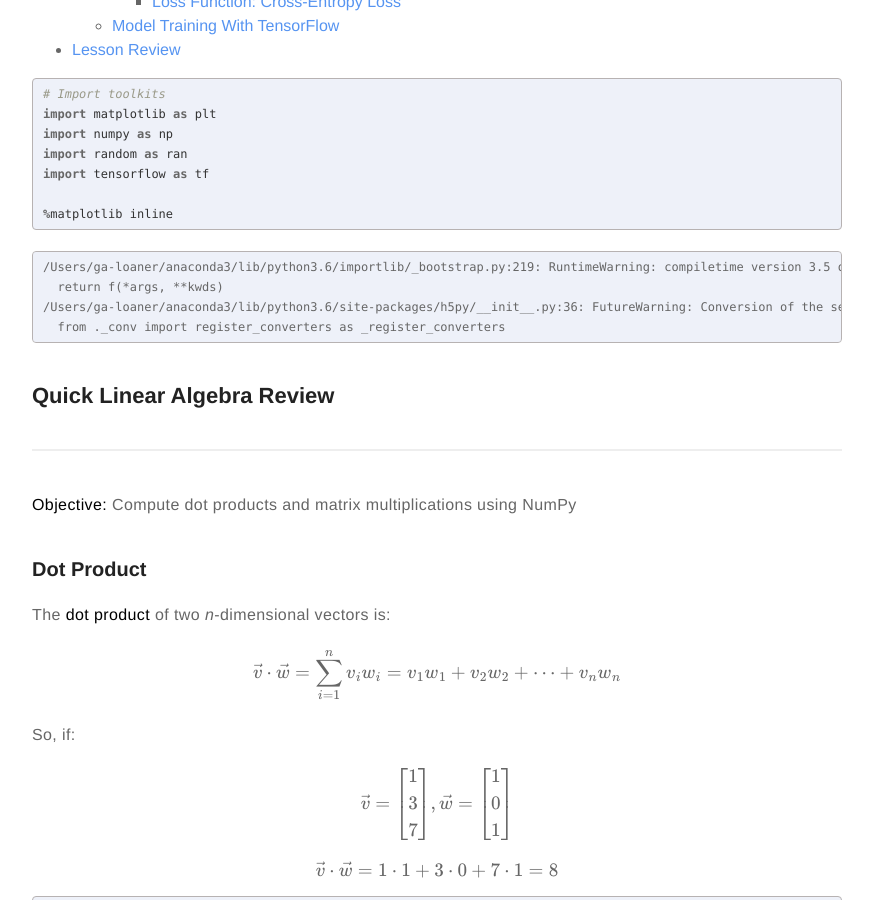
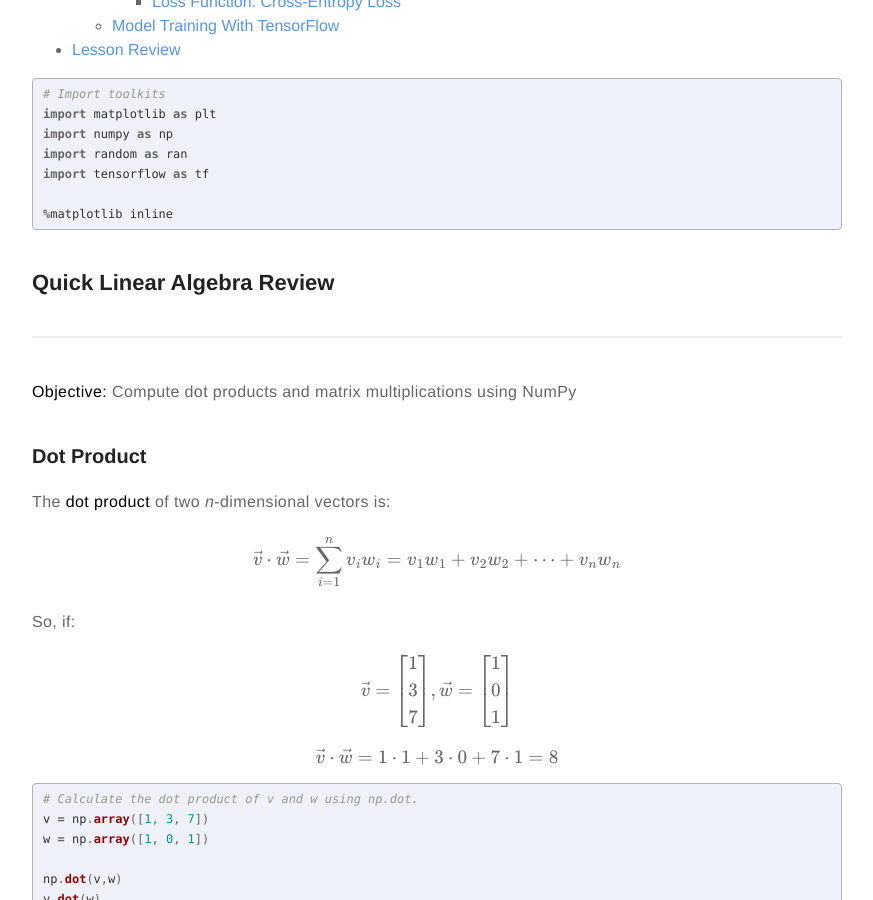
Before and after one commit to meccaLeccaHi/meccaLeccaHi.github.io, a Jekyll site: the page built from _posts/2018-10-30-neural_nets-tensorflow.md, in a window 1280 px wide and 900 px high, scrolled down 1171 px. Shown: the whole window, without its empty margins (203-1076 px from the left). Built offline with Jekyll 4.4.1, drawn with Linux system fonts in a browser that asks for light colours; formulas are drawn with MathJax 3.

Commit message:
fixing mathjax and images

````diff
--- a/_posts/2018-10-30-neural_nets-tensorflow.md
+++ b/_posts/2018-10-30-neural_nets-tensorflow.md
@@ -62,12 +62,6 @@
 
 %matplotlib inline
 ```
-
-    /Users/ga-loaner/anaconda3/lib/python3.6/importlib/_bootstrap.py:219: RuntimeWarning: compiletime version 3.5 of module 'tensorflow.python.framework.fast_tensor_util' does not match runtime version 3.6
-      return f(*args, **kwds)
-    /Users/ga-loaner/anaconda3/lib/python3.6/site-packages/h5py/__init__.py:36: FutureWarning: Conversion of the second argument of issubdtype from `float` to `np.floating` is deprecated. In future, it will be treated as `np.float64 == np.dtype(float).type`.
-      from ._conv import register_converters as _register_converters
-
 
 <a id="linear-algebra-review"></a>
 ## Quick Linear Algebra Review
@@ -167,9 +161,9 @@
 
 
 >This becomes even more apparent when we consider the complexity of the potential problem space, which, in this case, happens to include any potential combination of _mxn_ pixel-values. Put simply, the rules for reading hand-writing are hard to distill.
-
-><center><img src="https://i.imgur.com/dDYphPB.png" style="float: center; height: 250px"></center>
-
+>
+><img src="https://i.imgur.com/dDYphPB.png" style="height: 250px">
+>
 >But, complex, non-linear problems such as character recognition are exactly where the flexibility of **neural networks** start to become the most useful.
 
 <a id="neuron"></a>
````
